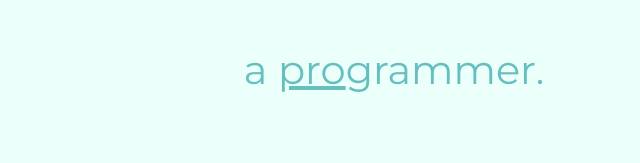
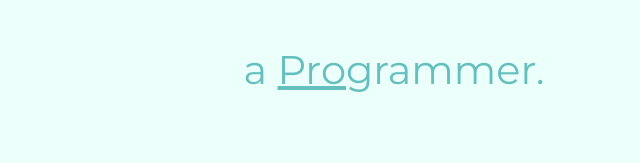
Before and after one commit to TechSnazzy/css-site, a plain HTML site: page index.html in a window 1280 px wide. Shown: the part 285-448 px from the top of the page, 246-886 px from the left. Drawn offline with Linux system fonts and the light colour scheme.

Commit message:
Capitalized the P in Programmer

```diff
--- a/index.html
+++ b/index.html
@@ -14,7 +14,7 @@
     <div class="top-container">
       <img class="top-cloud" src="img/cloud.png" alt="cloud-img" />
       <h1>I'm Sean</h1>
-      <h2>a <span class="pro">pro</span>grammer.</h2>
+      <h2>a <span class="pro">Pro</span>grammer.</h2>
       <img class="bottom-cloud" src="img/cloud.png" alt="cloud-img" />
       <img src="img/mountain.png" alt="mountain-img" />
     </div>
```
